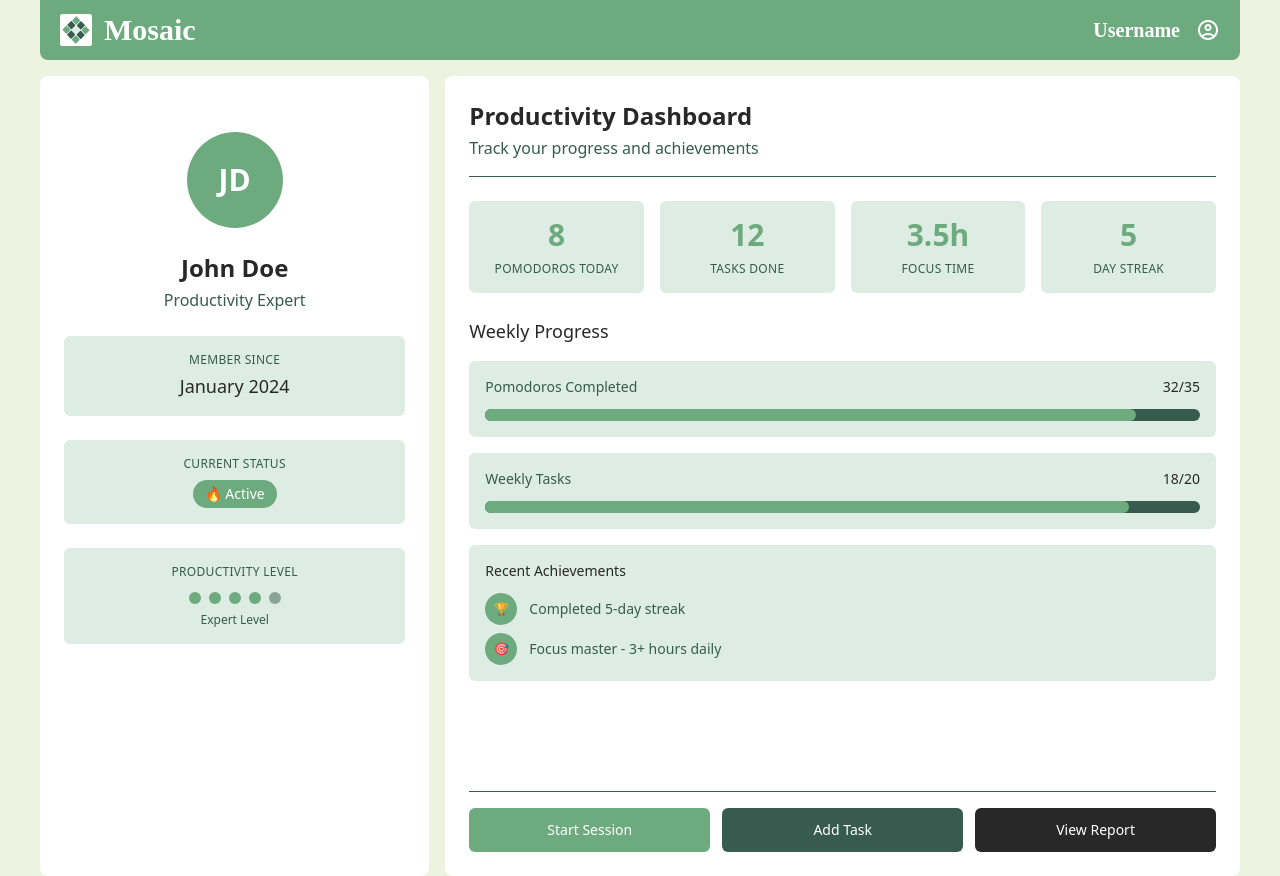
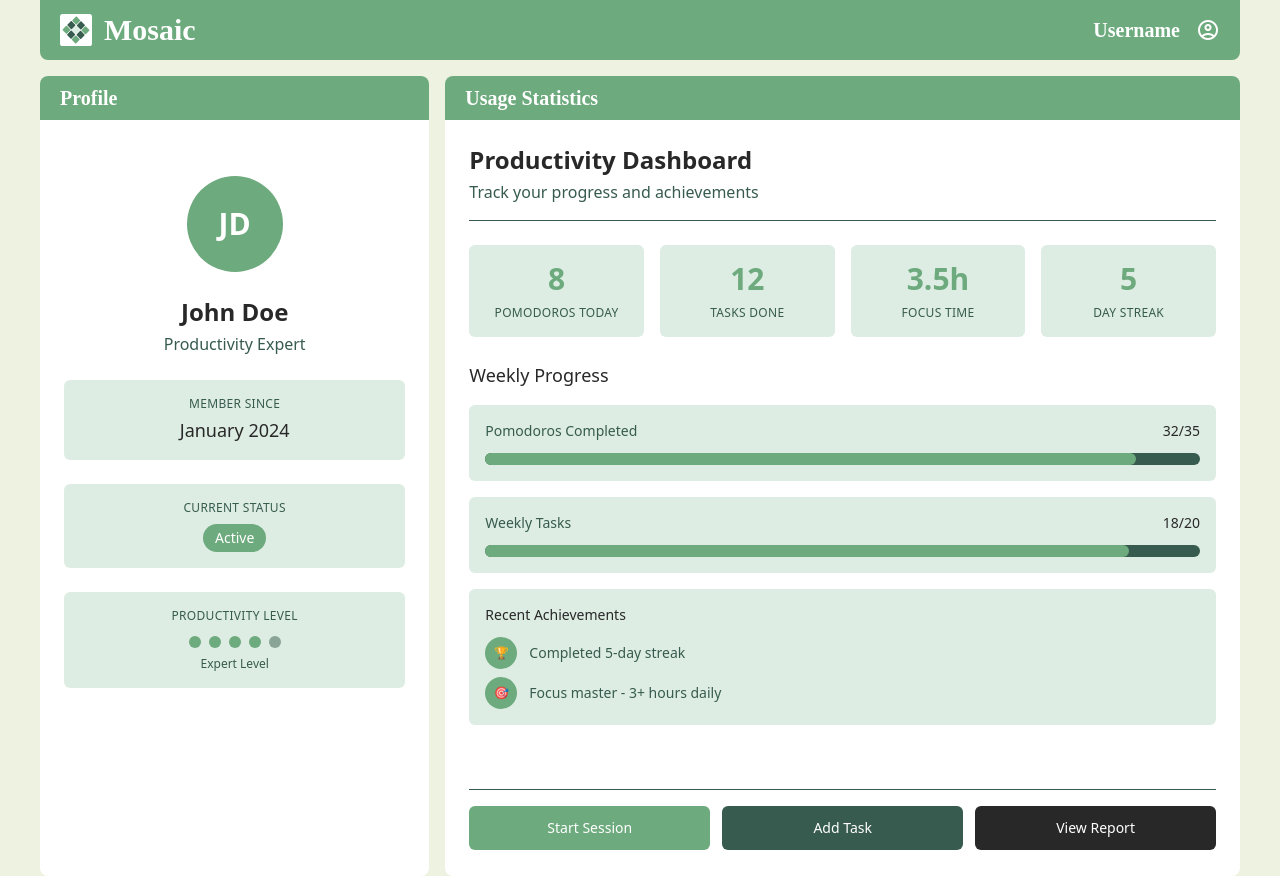
Before and after one commit to Gabriel-S-Paiva/mosaic, a Vue app: page /profile in a window 1280 px wide. Built offline with nearby package versions, Linux system fonts and the light colour scheme.

Commit message:
Created LoginView.vue for future db connection 404 not found redirection to "/" Profile UI update for consistency still no functionality

```diff
--- a/src/components/Profile.vue
+++ b/src/components/Profile.vue
@@ -3,8 +3,11 @@
 </script>
 
 <template>
-  <div class="col-span-12 md:col-span-4 bg-white rounded-lg p-6 h-full">
-    <div class="flex flex-col items-center space-y-6 h-full">
+  <div class="col-span-12 md:col-span-4 bg-white rounded-lg h-200">
+    <header class="px-5 py-2 bg-primary rounded-t-lg">
+      <h2 class="text-white text-xl font-bold font-['Switzer']">Profile</h2>
+    </header>
+    <main class="flex flex-col items-center p-6 space-y-6">
       <!-- Profile Picture -->
       <div class="w-24 h-24 bg-primary rounded-full flex items-center justify-center text-white text-3xl font-bold mt-8">
         JD
@@ -27,7 +30,7 @@
           <p class="text-xs text-secondary uppercase tracking-wide text-center">Current Status</p>
           <div class="flex justify-center mt-2">
             <span class="inline-flex items-center px-3 py-1 rounded-full text-sm font-medium bg-primary text-white">
-              🔥 Active
+              Active
             </span>
           </div>
         </div>
@@ -46,6 +49,6 @@
           <p class="text-center text-xs text-secondary mt-2">Expert Level</p>
         </div>
       </div>
-    </div>
+    </main>
   </div>
 </template>
--- a/src/components/Statistics.vue
+++ b/src/components/Statistics.vue
@@ -3,8 +3,11 @@
 </script>
 
 <template>
-  <div class="col-span-12 md:col-span-8 bg-white rounded-lg p-6 h-full">
-    <div class="space-y-6 h-full flex flex-col">
+  <div class="col-span-12 md:col-span-8 bg-white rounded-lg h-full">
+    <header class="px-5 py-2 bg-primary rounded-t-lg">
+      <h2 class="text-white text-xl font-bold font-['Switzer']">Usage Statistics</h2>
+    </header>
+    <main class="space-y-6 p-6 flex flex-col">
       <!-- Header -->
       <div class="border-b border-secondary border-opacity-20 pb-4">
         <h3 class="text-2xl font-semibold text-dark">Productivity Dashboard</h3>
@@ -81,7 +84,7 @@
       </div>
 
       <!-- Quick Actions -->
-      <div class="grid grid-cols-3 gap-3 pt-4 border-t border-secondary border-opacity-20">
+      <div class="grid grid-cols-3 gap-3 pt-4 mt-10 border-t border-secondary border-opacity-20">
         <button class="bg-primary hover:bg-primary hover:opacity-90 text-white text-sm font-medium py-3 px-4 rounded-md transition-all duration-200">
           Start Session
         </button>
@@ -92,6 +95,6 @@
           View Report
         </button>
       </div>
-    </div>
+    </main>
   </div>
 </template>
--- a/src/router/router.ts
+++ b/src/router/router.ts
@@ -4,6 +4,7 @@ import { createRouter, createWebHistory } from "vue-router";
 // Import Views
 import HomeView from "../views/HomeView.vue";
 import ProfileView from "../views/ProfileView.vue";
+import LoginView from "../views/LoginView.vue";
 
 const routes = [
     {
@@ -16,6 +17,15 @@ const routes = [
         name: "Profile",
         component: ProfileView
     },
+    {
+        path: "/login",
+        name: "Login",
+        component: LoginView,
+    },
+    {
+        path: "/:catchAll(.*)",
+        redirect: "/",
+    }
 ]
 
 const router = createRouter({
--- /dev/null
+++ b/src/views/LoginView.vue
@@ -0,0 +1,7 @@
+<script setup lang="ts">
+
+</script>
+
+<template>
+
+</template>
--- a/src/views/ProfileView.vue
+++ b/src/views/ProfileView.vue
@@ -4,7 +4,7 @@ import Statistics from "../components/Statistics.vue";
 </script>
 
 <template>
-  <div class="px-10 grid grid-cols-1 md:grid-cols-12 gap-4 h-screen">
+  <div class="px-10 grid grid-cols-1 md:grid-cols-12 gap-4 h-200">
     <Profile />
     <Statistics />
   </div>
```
